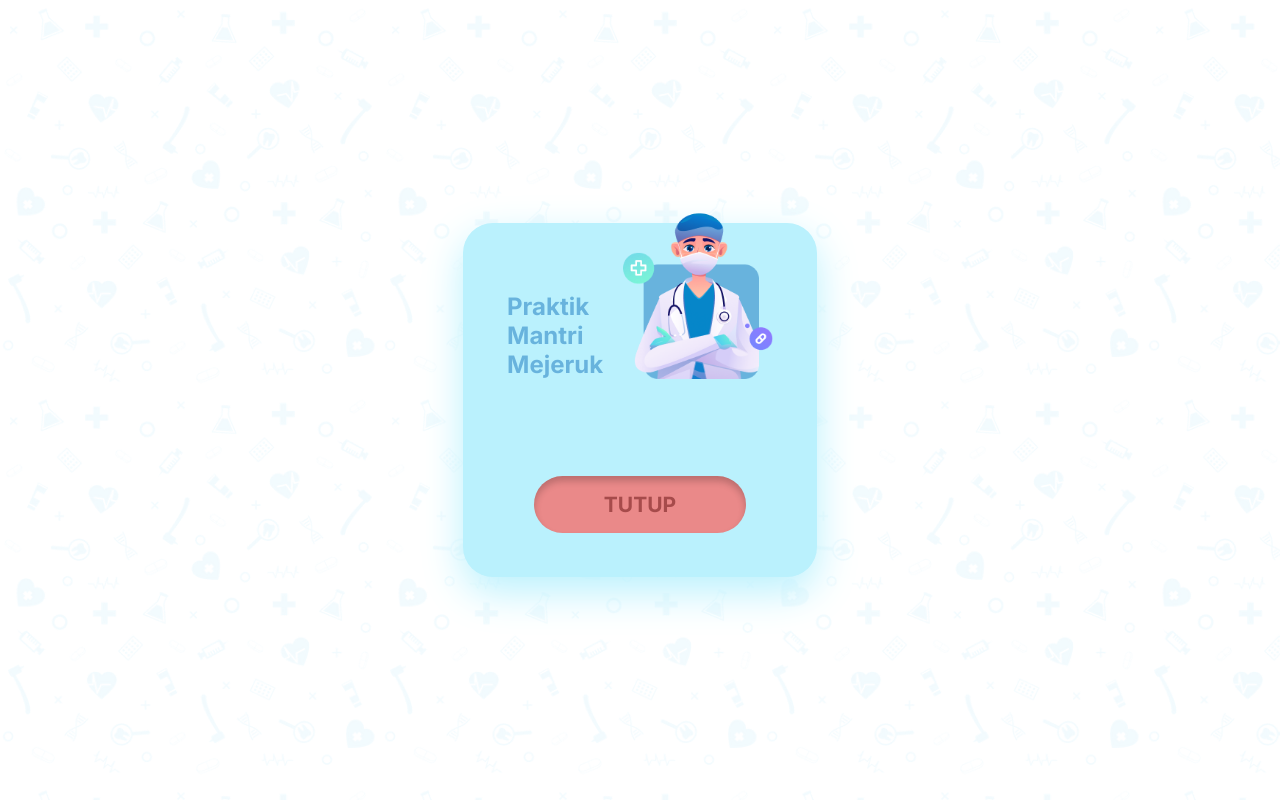
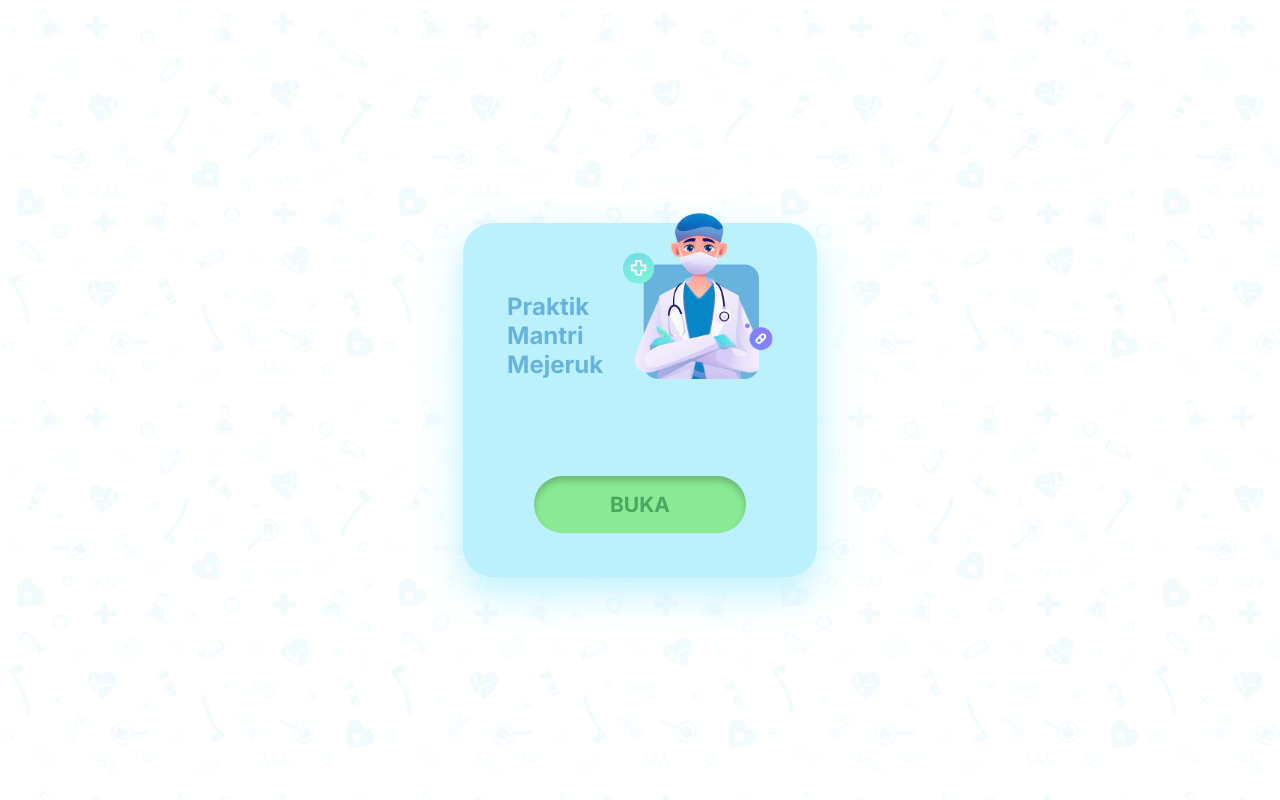
Before and after one commit to delurd/mantri-web, a Next.js app: page / in a window 1280 px wide. Built offline with nearby package versions, Linux system fonts and the light colour scheme; no server answers.

Commit message:
fix: try fix home data

```diff
--- a/src/app/page.tsx
+++ b/src/app/page.tsx
@@ -2,19 +2,19 @@ import Image from 'next/image';
 import s from './page.module.css';
 import ButtonStatus from '@/components/ButtonStatus/ButtonStatus';
 import InfoBanner from '@/components/InfoBanner/InfoBanner';
-import { host } from '@/utils/variables';
+import {host} from '@/utils/variables';
 
-const getDataStatus = async () => {
-  let dataReturn = {};
-  const res = await fetch(host+'/api/practice-status');
-  const json = await res.json();
+// const getDataStatus = async () => {
+//   let dataReturn = {};
+//   const res = await fetch(host+'/api/practice-status');
+//   const json = await res.json();
 
-  const data = json.data;
-  return data;
-};
+//   const data = json.data;
+//   return data;
+// };
 
-export default async function Home() {
-  const data = await getDataStatus();
+export default function Home() {
+  const data = {status: 'open', information: ''};
 
   return (
     <main
```
